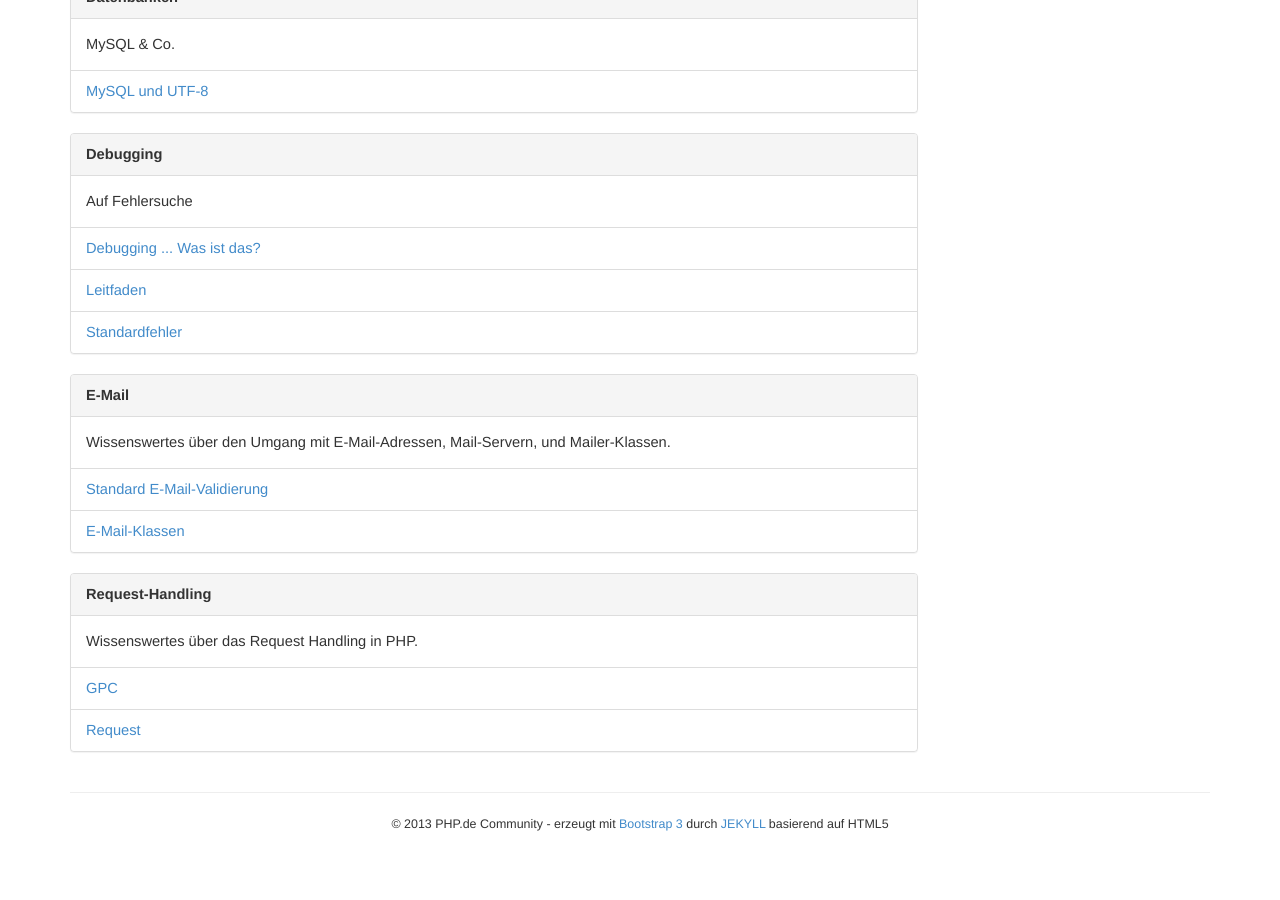
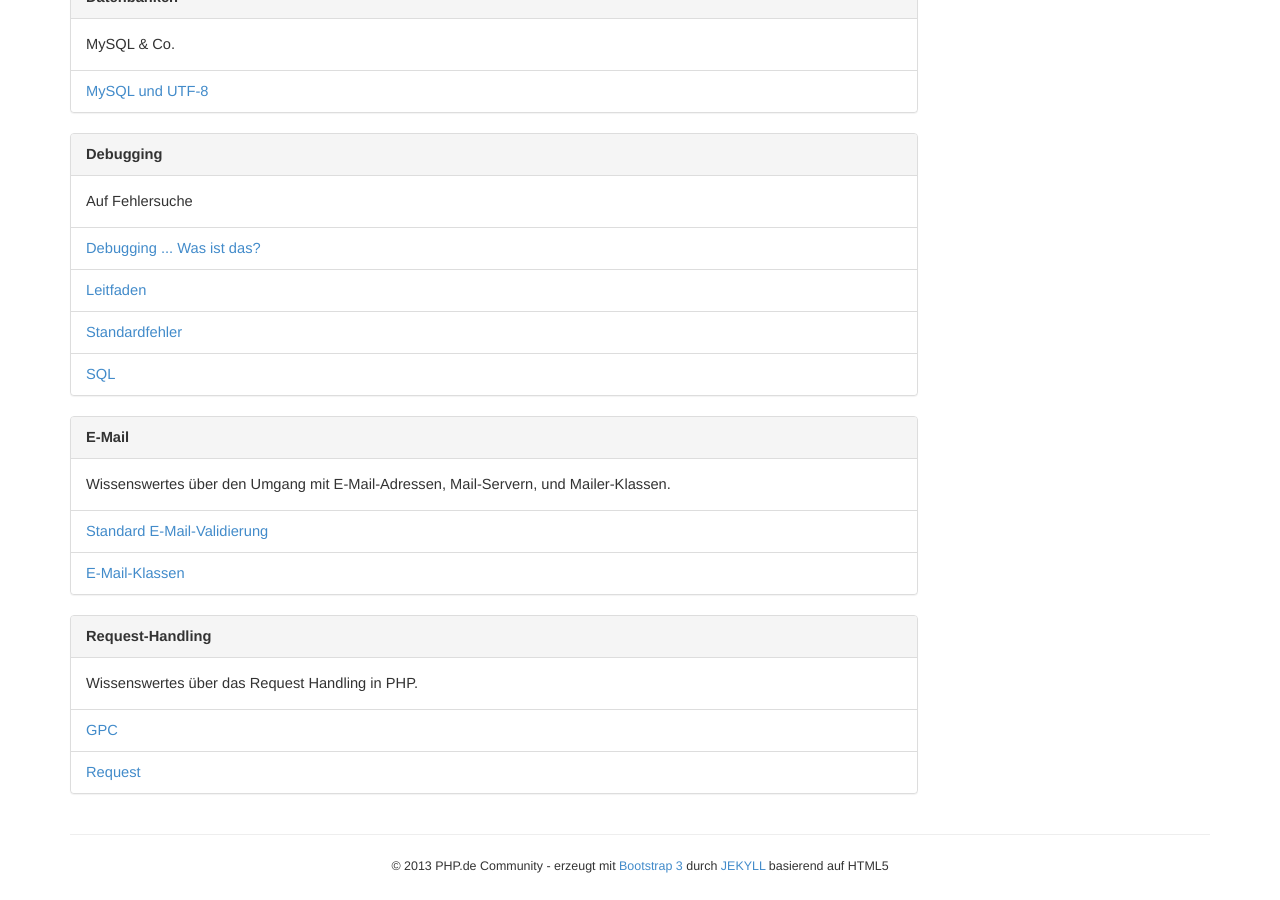
Before and after one commit to php-de/php-de.github.io, a Jekyll site: the page built from index.md, in a window 1280 px wide and 900 px high, scrolled down 716 px. Built offline with Jekyll 4.4.1, drawn with Linux system fonts in a browser that asks for light colours; before the commit the page ends 1574 px from its top, so only the background shows below that.

Commit message:
Update index.md

```diff
--- a/index.md
+++ b/index.md
@@ -46,6 +46,9 @@ pageSections:
             -   name: "Standardfehler"
                 url: /debugging/standardfehler.html
 
+            -   name: "SQL"
+                url: /debugging/sql.html
+
 
     -   name: "E-Mail"
         desc: "Wissenswertes über den Umgang mit E-Mail-Adressen, Mail-Servern, und Mailer-Klassen."
```
